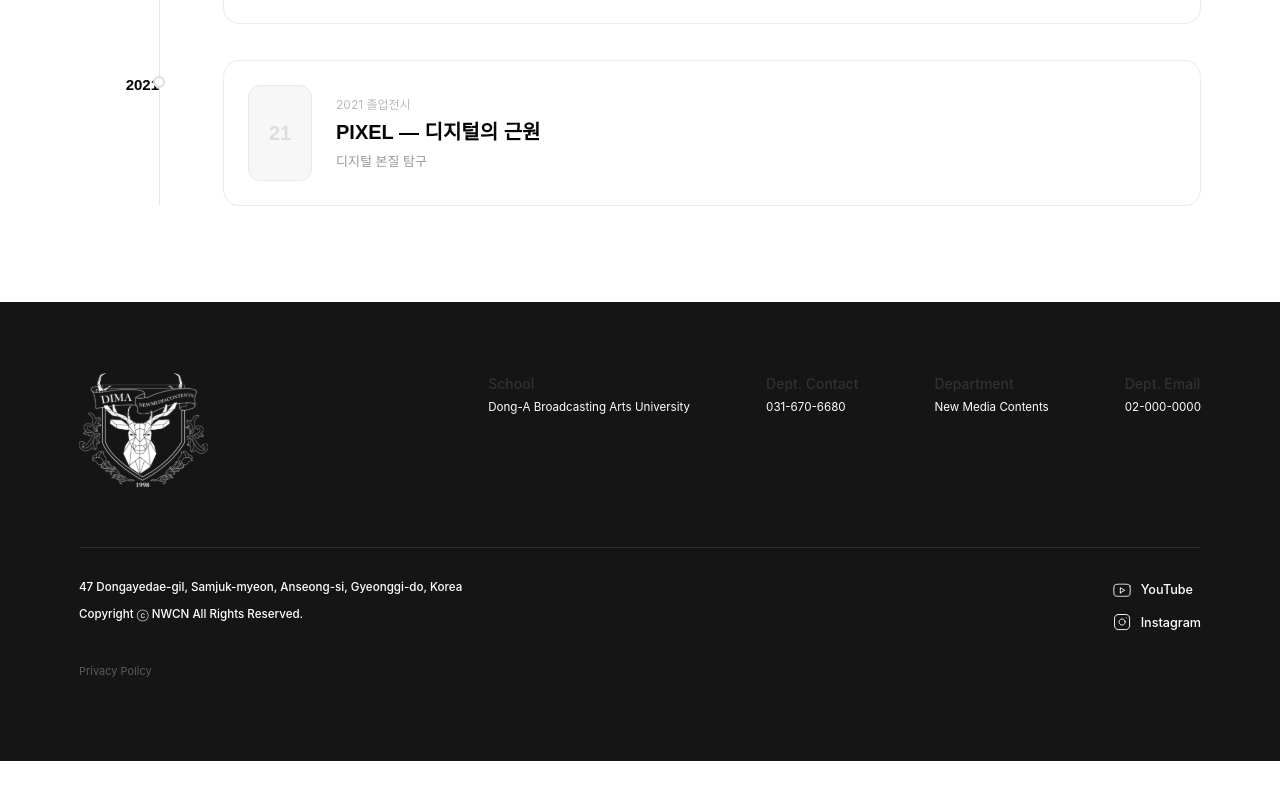
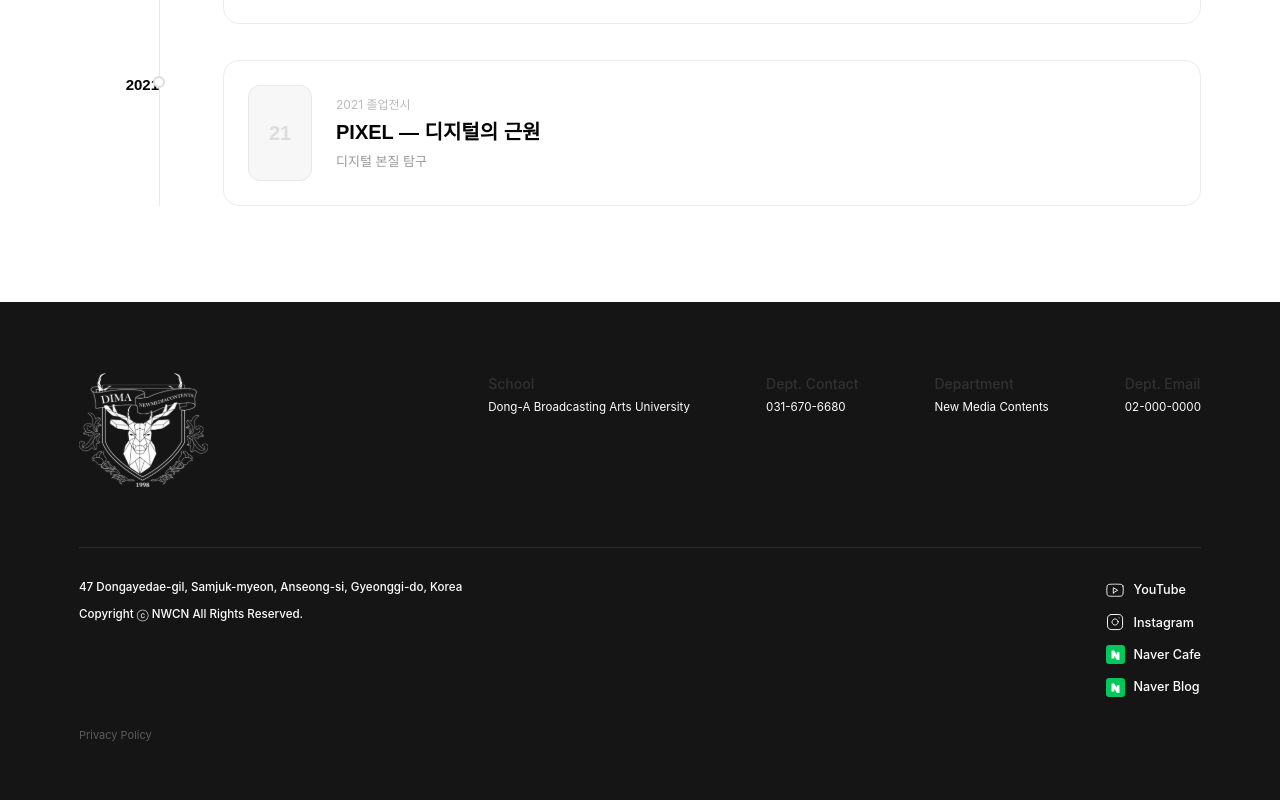
Before and after one commit to dudejrtjdrp/NCWNWeb, a Next.js app: page /en/work/exhibition in a window 1280 px wide. Shown: the part 1668-2468 px from the top of the page. Before the commit the page ends 2429 px from the top, so only its background shows below. Built offline with nearby package versions, Linux system fonts and the light colour scheme; no server answers; the database is empty; a web font is replaced by a local one.

Commit message:
feat(footer): 공식 SNS 링크 상수화 및 Footer 업데이트

```diff
--- a/components/layout/Footer.tsx
+++ b/components/layout/Footer.tsx
@@ -16,19 +16,7 @@
 import Image from 'next/image'
 import { Link } from '@/i18n/navigation'
 import { useTranslations } from 'next-intl'
-
-const SNS_LINKS = [
-  {
-    key: 'youtube' as const,
-    href: 'https://www.youtube.com/channel/UCo9nQUcZ8W1yvUVxApWRMQw',
-    icon: '/images/common/youtube.svg',
-  },
-  {
-    key: 'instagram' as const,
-    href: 'https://www.instagram.com/2026newcon/',
-    icon: '/images/common/instagram.svg',
-  },
-]
+import { FOOTER_SNS_LINKS } from '@/constants/social-links'
 
 export interface FooterProps {
   className?: string
@@ -101,8 +89,8 @@ export default function Footer({ className = '' }: FooterProps) {
           </div>
 
           {/* SNS 링크 */}
-          <div className="flex flex-row sm:flex-col gap-4 sm:gap-3 items-start" data-node-id="452:264">
-            {SNS_LINKS.map(({ key, href, icon }) => (
+          <div className="flex flex-row flex-wrap sm:flex-col gap-4 sm:gap-3 items-start" data-node-id="452:264">
+            {FOOTER_SNS_LINKS.map(({ key, href, icon }) => (
               <a
                 key={key}
                 href={href}
@@ -112,7 +100,7 @@ export default function Footer({ className = '' }: FooterProps) {
               >
                 <Image src={icon} alt="" width={19} height={19} unoptimized aria-hidden="true" />
                 <span className="font-body font-medium whitespace-nowrap text-[12px] sm:text-[12.62px]">
-                  {t(key)}
+                  {t(key as Parameters<typeof t>[0])}
                 </span>
               </a>
             ))}
--- /dev/null
+++ b/constants/social-links.ts
@@ -0,0 +1,83 @@
+/**
+ * 뉴미디어콘텐츠과 공식 SNS 링크 — 단일 소스
+ * Footer, 소개 페이지 등 모든 컴포넌트에서 이 파일을 import
+ */
+
+export interface SocialLink {
+  /** i18n 키 (messages/ko.json, en.json의 footer.sns.* 키) */
+  key: string
+  href: string
+  icon: string
+  /** 링크 그룹 분류 */
+  group: 'official' | 'club' | 'community' | 'school'
+}
+
+/** 과 공식 채널 */
+export const DEPT_SNS: SocialLink[] = [
+  {
+    key: 'youtube',
+    href: 'https://www.youtube.com/@dimanewcon',
+    icon: '/images/common/youtube.svg',
+    group: 'official',
+  },
+  {
+    key: 'instagram',
+    href: 'https://www.instagram.com/2026newcon',
+    icon: '/images/common/instagram.svg',
+    group: 'official',
+  },
+]
+
+/** 과 동아리 채널 */
+export const CLUB_SNS: SocialLink[] = [
+  {
+    key: 'instagramPlan',
+    href: 'https://www.instagram.com/plan.26archive',
+    icon: '/images/common/instagram.svg',
+    group: 'club',
+  },
+  {
+    key: 'instagramYhr',
+    href: 'https://www.instagram.com/yhr_club',
+    icon: '/images/common/instagram.svg',
+    group: 'club',
+  },
+]
+
+/** 네이버 커뮤니티 */
+export const NAVER_SNS: SocialLink[] = [
+  {
+    key: 'naverCafe',
+    href: 'https://cafe.naver.com/dimaclassroom',
+    icon: '/images/common/naver.svg',
+    group: 'community',
+  },
+  {
+    key: 'naverBlog',
+    href: 'https://blog.naver.com/newconncr',
+    icon: '/images/common/naver.svg',
+    group: 'community',
+  },
+]
+
+/** 학교 공식 홈페이지 */
+export const SCHOOL_LINK: SocialLink = {
+  key: 'schoolSite',
+  href: 'https://www.dima.ac.kr/',
+  icon: '/images/common/external-link.svg',
+  group: 'school',
+}
+
+/** Footer에 노출할 SNS 링크 (과 공식 + 네이버 커뮤니티) */
+export const FOOTER_SNS_LINKS: SocialLink[] = [
+  ...DEPT_SNS,
+  ...NAVER_SNS,
+]
+
+/** 전체 공식 SNS 링크 */
+export const ALL_SNS_LINKS: SocialLink[] = [
+  ...DEPT_SNS,
+  ...CLUB_SNS,
+  ...NAVER_SNS,
+  SCHOOL_LINK,
+]
--- a/messages/en.json
+++ b/messages/en.json
@@ -18,6 +18,11 @@
     "privacy": "Privacy Policy",
     "youtube": "YouTube",
     "instagram": "Instagram",
+    "instagramPlan": "Club Plan",
+    "instagramYhr": "Club YHR",
+    "naverCafe": "Naver Cafe",
+    "naverBlog": "Naver Blog",
+    "schoolSite": "School Website",
     "contact": {
       "schoolName": "School",
       "schoolNameValue": "Dong-A Broadcasting Arts University",
--- a/messages/ko.json
+++ b/messages/ko.json
@@ -18,6 +18,11 @@
     "privacy": "개인정보처리방침",
     "youtube": "유튜브 바로가기",
     "instagram": "인스타그램 바로가기",
+    "instagramPlan": "동아리 플랜",
+    "instagramYhr": "동아리 영향력",
+    "naverCafe": "네이버 카페",
+    "naverBlog": "네이버 블로그",
+    "schoolSite": "학교 홈페이지",
     "contact": {
       "schoolName": "학교명",
       "schoolNameValue": "동아방송예술대학교",
```
Also changed, not shown: public/images/common/external-link.svg (added), public/images/common/naver.svg (added).
